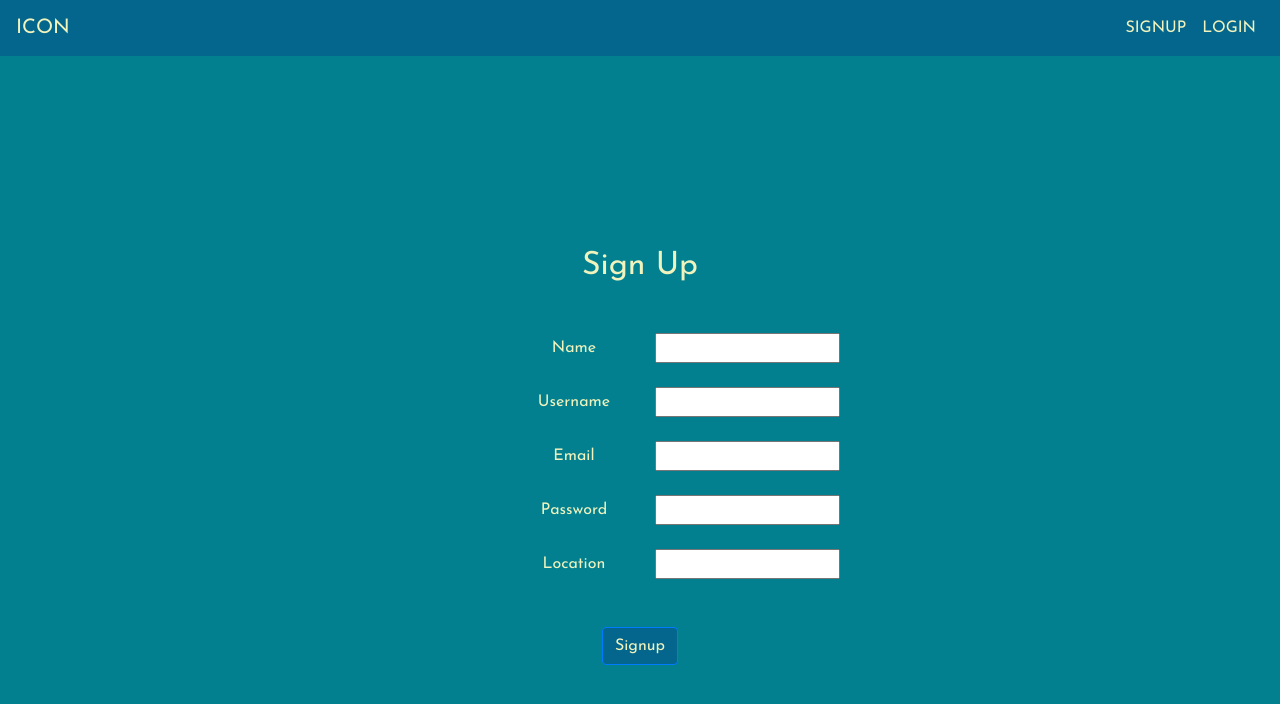
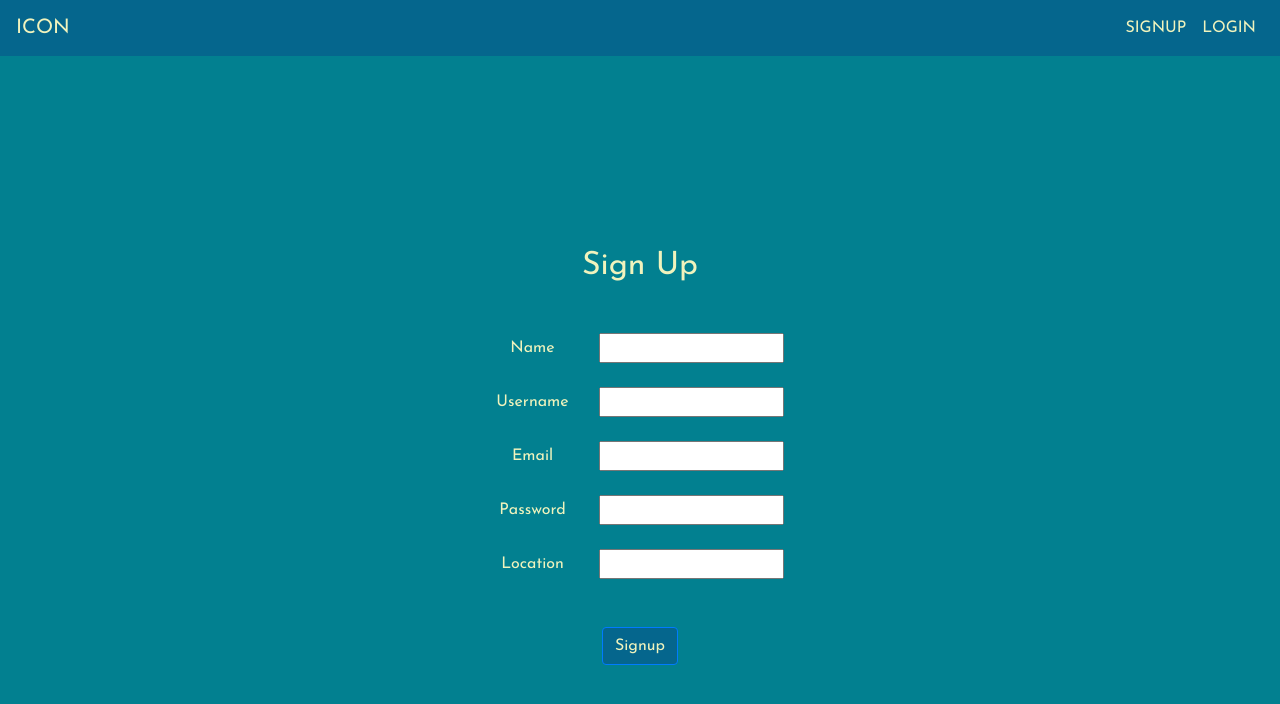
Before and after one commit to jpardike/final-project-client, a React (Create React App) app: page /user/new in a window 1280 px wide. Shown: the top 704 px of the page. Built offline with nearby package versions, Linux system fonts and the light colour scheme.

Commit message:
Adjusted styling on signup and login pages

```diff
--- a/src/pages/login/Login.js
+++ b/src/pages/login/Login.js
@@ -30,22 +30,27 @@ class Login extends React.Component {
         <form className="p-4 login-form" onSubmit={this.handleLoginFormSubmit}>
           <h2 className="mb-5">Login</h2>
           <div className="row p-0 m-0 justify-content-center">
-            <div className="col-5">
+            <div className="col">
               <label className="mb-4" htmlFor="email">
                 Email
               </label>
-              <br />
-              <label htmlFor="password">Password</label>
             </div>
-            <div className="col-5">
-              <input className="mb-4" type="password" name="password" />
+            <div className="col">
               <input
-                className="mb-5"
+                className="mb-4"
                 onChange={this.handleLoginInputChange}
                 value={this.state.email}
                 type="email"
                 name="email"
               />
+            </div>
+          </div>
+          <div className="row p-0 m-0 justify-content-center">
+            <div className="col">
+              <label className="mb-5" htmlFor="password">Password</label>
+            </div>
+            <div className="col">
+              <input className="mb-5" type="password" name="password" />
             </div>
           </div>
           <div className="row p-0 m-0 justify-content-center">
--- a/src/pages/newUser/NewUser.js
+++ b/src/pages/newUser/NewUser.js
@@ -33,12 +33,12 @@ class NewUser extends React.Component {
         <form className="p-4 login-form" onSubmit={this.handleSignupFormSubmit}>
           <h2 className="mb-5">Sign Up</h2>
           <div className="row p-0 m-0 align-items-center justify-content-center">
-            <div className="col-5">
+            <div className="col">
               <label className="mb-4" htmlFor="name">
                 Name
               </label>
             </div>
-            <div className="col-5">
+            <div className="col">
               <input
                 className="mb-4"
                 onChange={this.handleSignupInputChange}
@@ -49,12 +49,12 @@ class NewUser extends React.Component {
             </div>
           </div>
           <div className="row p-0 m-0 align-items-center justify-content-center">
-            <div className="col-5">
+            <div className="col">
               <label className="mb-4" htmlFor="username">
                 Username
               </label>
             </div>
-            <div className="col-5">
+            <div className="col">
               <input
                 className="mb-4"
                 onChange={this.handleSignupInputChange}
@@ -65,12 +65,12 @@ class NewUser extends React.Component {
             </div>
           </div>
           <div className="row p-0 m-0 align-items-center justify-content-center">
-            <div className="col-5">
+            <div className="col">
               <label className="mb-4" htmlFor="email">
                 Email
               </label>
             </div>
-            <div className="col-5">
+            <div className="col">
               <input
                 className="mb-4"
                 onChange={this.handleSignupInputChange}
@@ -81,12 +81,12 @@ class NewUser extends React.Component {
             </div>
           </div>
           <div className="row p-0 m-0 align-items-center justify-content-center">
-            <div className="col-5">
+            <div className="col">
               <label className="mb-4" htmlFor="password">
                 Password
               </label>
             </div>
-            <div className="col-5">
+            <div className="col">
               <input
                 className="mb-4"
                 onChange={this.handleSignupInputChange}
@@ -97,10 +97,10 @@ class NewUser extends React.Component {
             </div>
           </div>
           <div className="row p-0 m-0 align-items-center justify-content-center">
-            <div className="col-5">
+            <div className="col">
               <label className="mb-5" htmlFor="location">Location</label>
             </div>
-            <div className="col-5">
+            <div className="col">
               <input
                 className="mb-5"
                 onChange={this.handleSignupInputChange}
```
Also changed, not shown: 1 other file (tests, documents, lock files or other folders).
